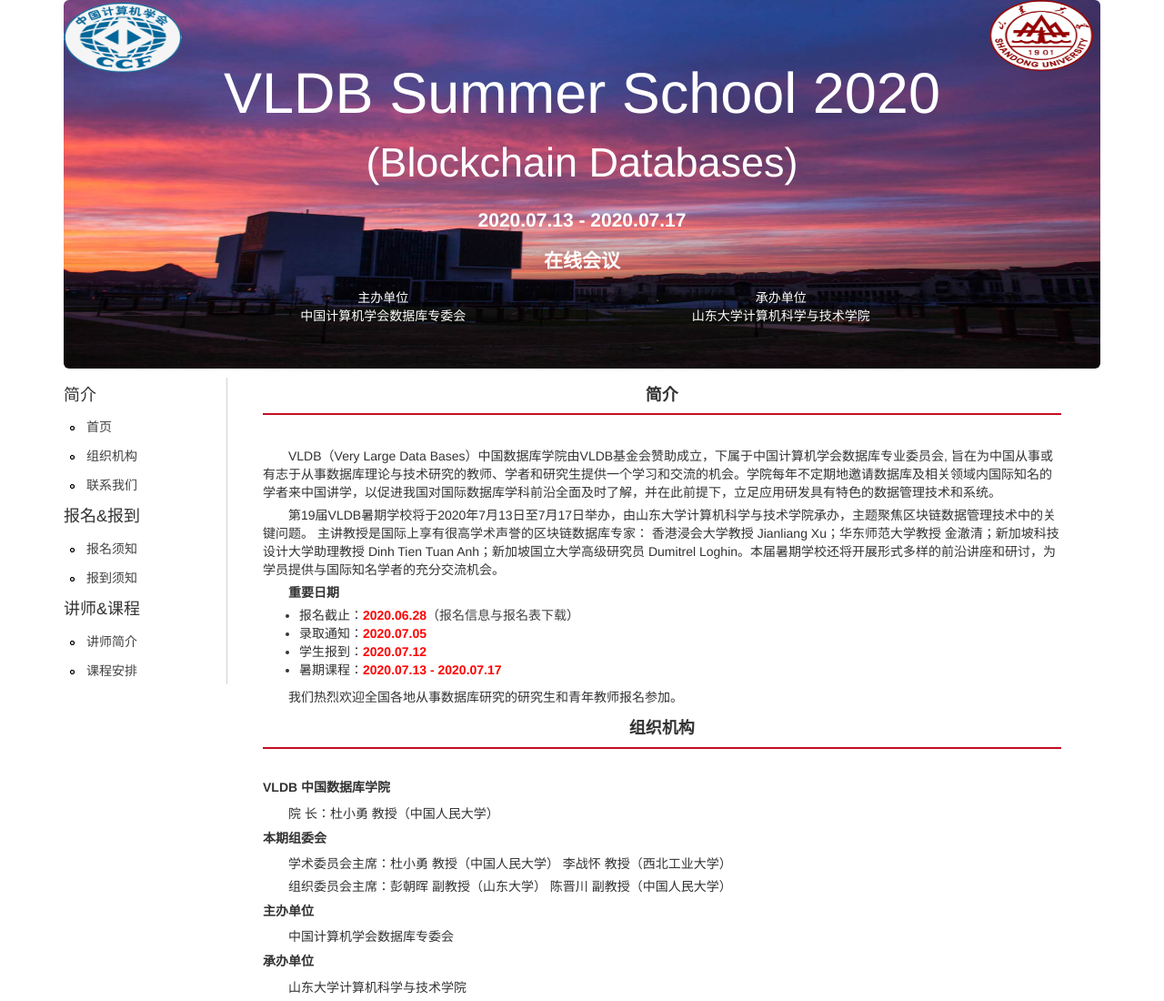
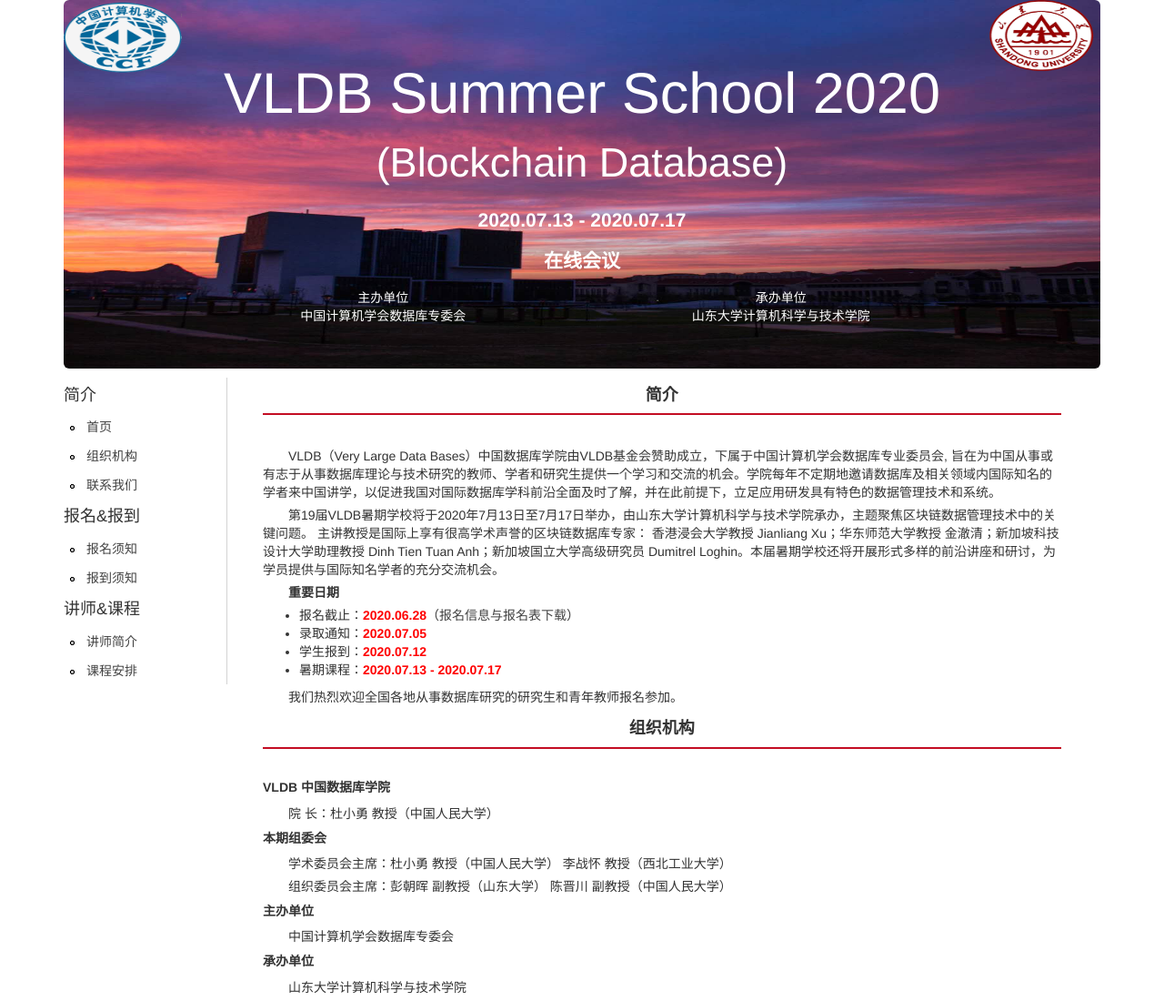
Before and after one commit to vldbss2020/vldbss2020, a plain HTML site: page index.html in a window 1280 px wide. Shown: the top 1100 px of the page at 91% size. Drawn offline with Linux system fonts and the light colour scheme; a script that the page names is missing.

Commit message:
Update index.html

```diff
--- a/index.html
+++ b/index.html
@@ -130,7 +130,7 @@
 
                     <div class="row " id="title1" >
                         <h1>VLDB Summer School 2020</h1>
-                        <p style="font-size: 45px">(Blockchain Databases)</p>
+                        <p style="font-size: 45px">(Blockchain Database)</p>
                         <p>
                         <p><b>2020.07.13 - 2020.07.17</b>
                         <p><b> 在线会议</b>
```
